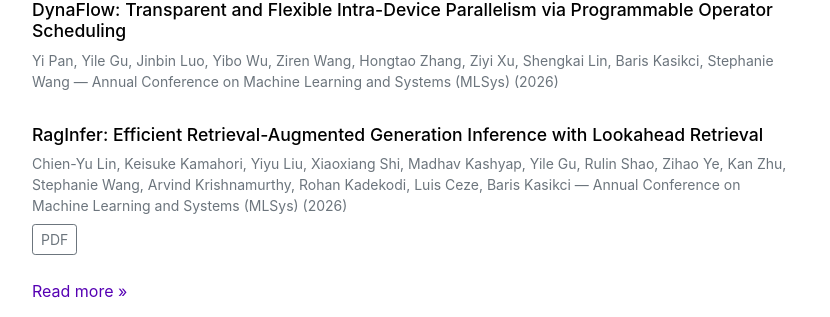
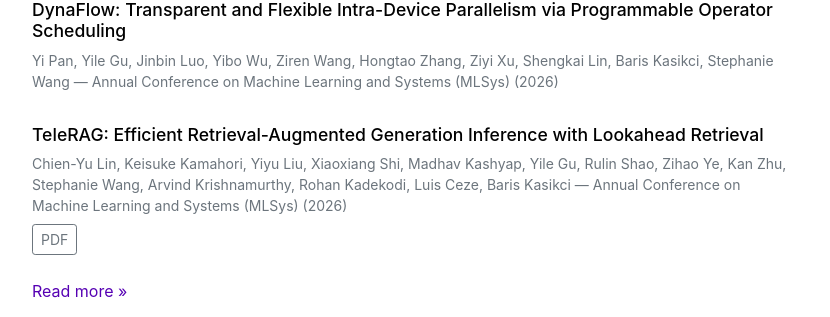
Before and after one commit to kamahori/uw-syfi.github.io, a Jekyll site: the page built from index.md, in a window 1280 px wide and 900 px high, scrolled down 934 px. Shown: the part 136-453 px from the top of the window, without its empty margins (224-1054 px from the left). Built offline with Jekyll 4.4.1, drawn with Linux system fonts in a browser that asks for light colours.

Commit message:
raginfer -> telerag (#19)

```diff
--- a/_data/publications.yml
+++ b/_data/publications.yml
@@ -14,8 +14,8 @@ index:
     year: 2026
     topics: ["Efficient AI"]
 
-  - id: "raginfer"
-    title: "RagInfer: Efficient Retrieval-Augmented Generation Inference with Lookahead Retrieval"
+  - id: "telerag"
+    title: "TeleRAG: Efficient Retrieval-Augmented Generation Inference with Lookahead Retrieval"
     authors: ["Chien-Yu Lin", "Keisuke Kamahori", "Yiyu Liu", "Xiaoxiang Shi", "Madhav Kashyap", "Yile Gu", "Rulin Shao", "Zihao Ye", "Kan Zhu", "Stephanie Wang", "Arvind Krishnamurthy", "Rohan Kadekodi", "Luis Ceze", "Baris Kasikci"]
     venue: "Annual Conference on Machine Learning and Systems (MLSys)"
     year: 2026
```
